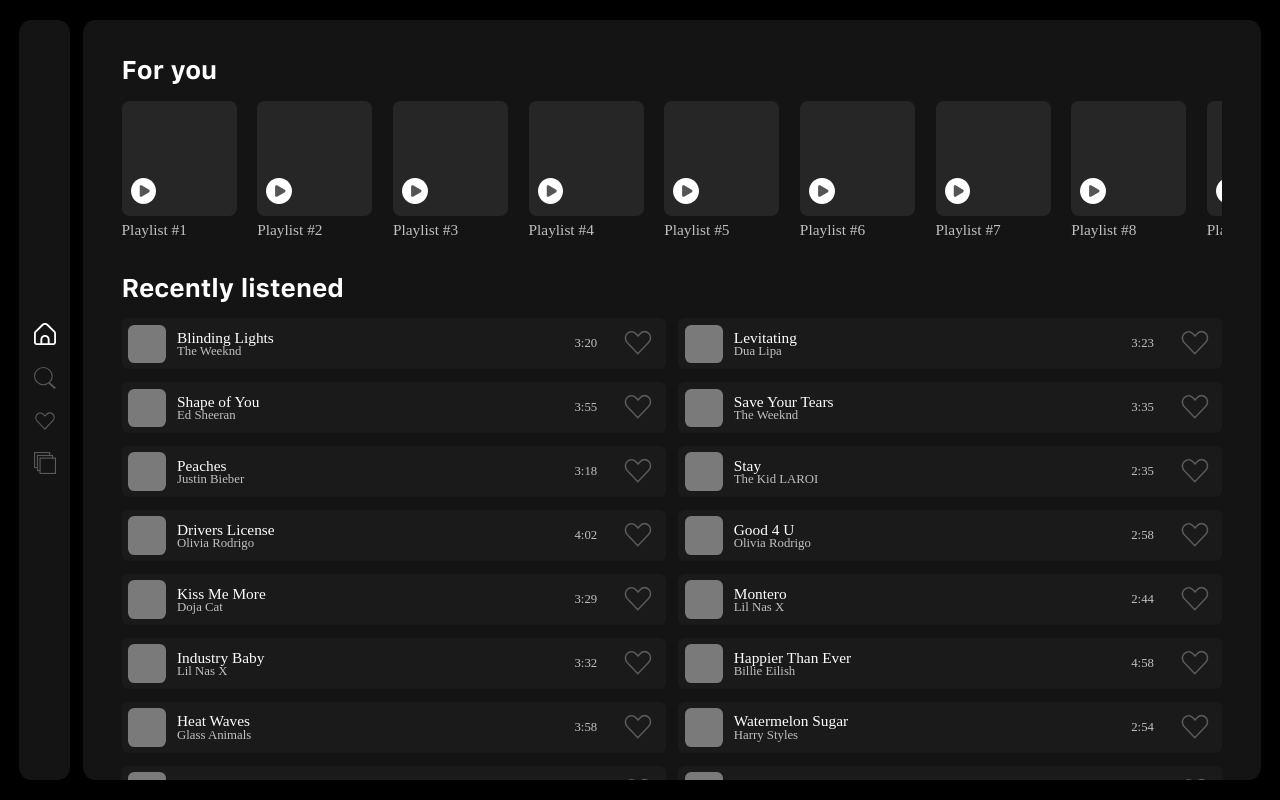
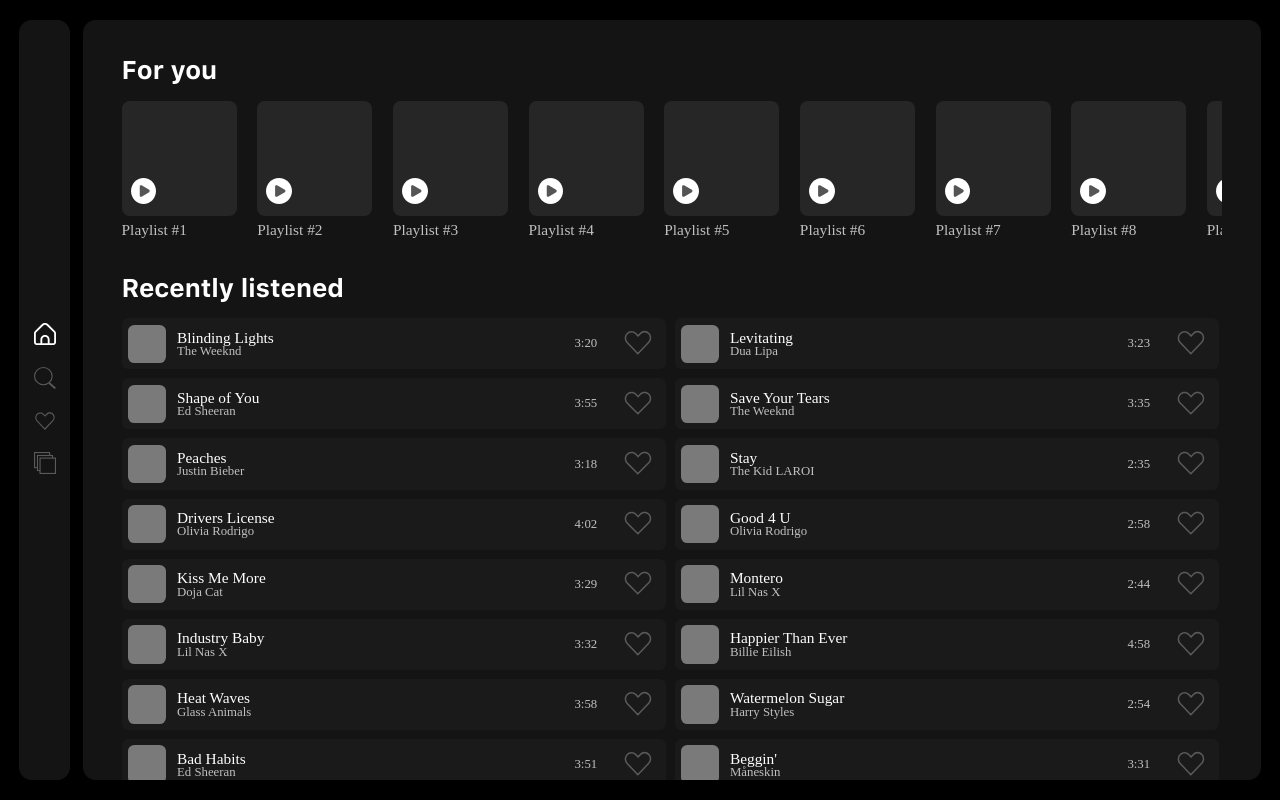
Before and after one commit to duckdev-d/openmusic-frontend, a React (Vite) app: page /home in a window 1280 px wide. Built offline with nearby package versions, Linux system fonts and the light colour scheme; a web font is replaced by a local one.

Commit message:
move styles into component

```diff
--- a/src/pages/Home/Home.css
+++ b/src/pages/Home/Home.css
@@ -11,9 +11,3 @@
   scroll-behavior: smooth;
   margin-bottom: 3vw;
 }
-
-.songs {
-  display: flex;
-  flex-wrap: wrap;
-  gap: 1vw;
-}
--- a/src/pages/Home/Home.tsx
+++ b/src/pages/Home/Home.tsx
@@ -68,7 +68,10 @@
         Recently listened
       </PrimaryText>
 
-      <div className="songs">
+      <div
+        className="songs"
+        style={{ display: "flex", flexWrap: "wrap", gap: "0.7vw" }}
+      >
         {songsHistory.map(({ title, artist, duration }) => (
           <Song
             coverWidth="3vw"
```
